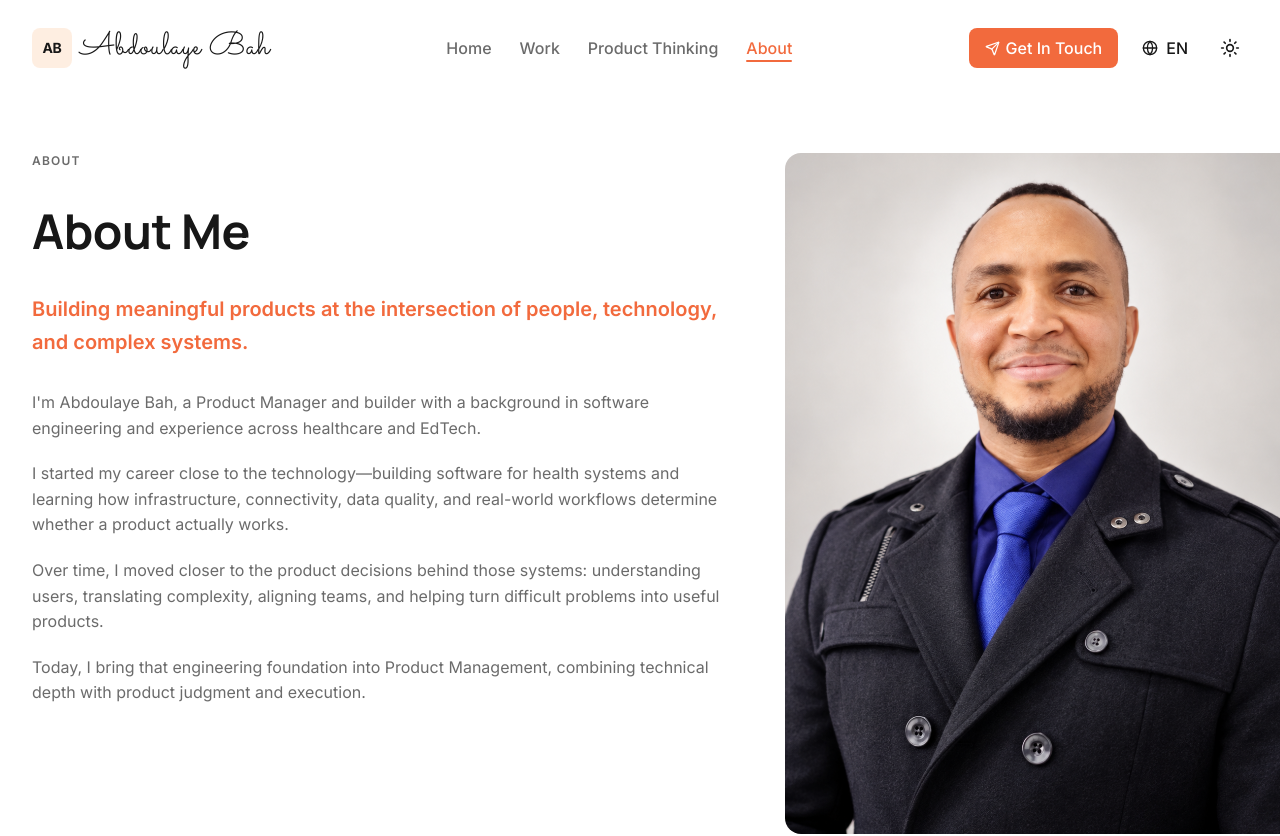
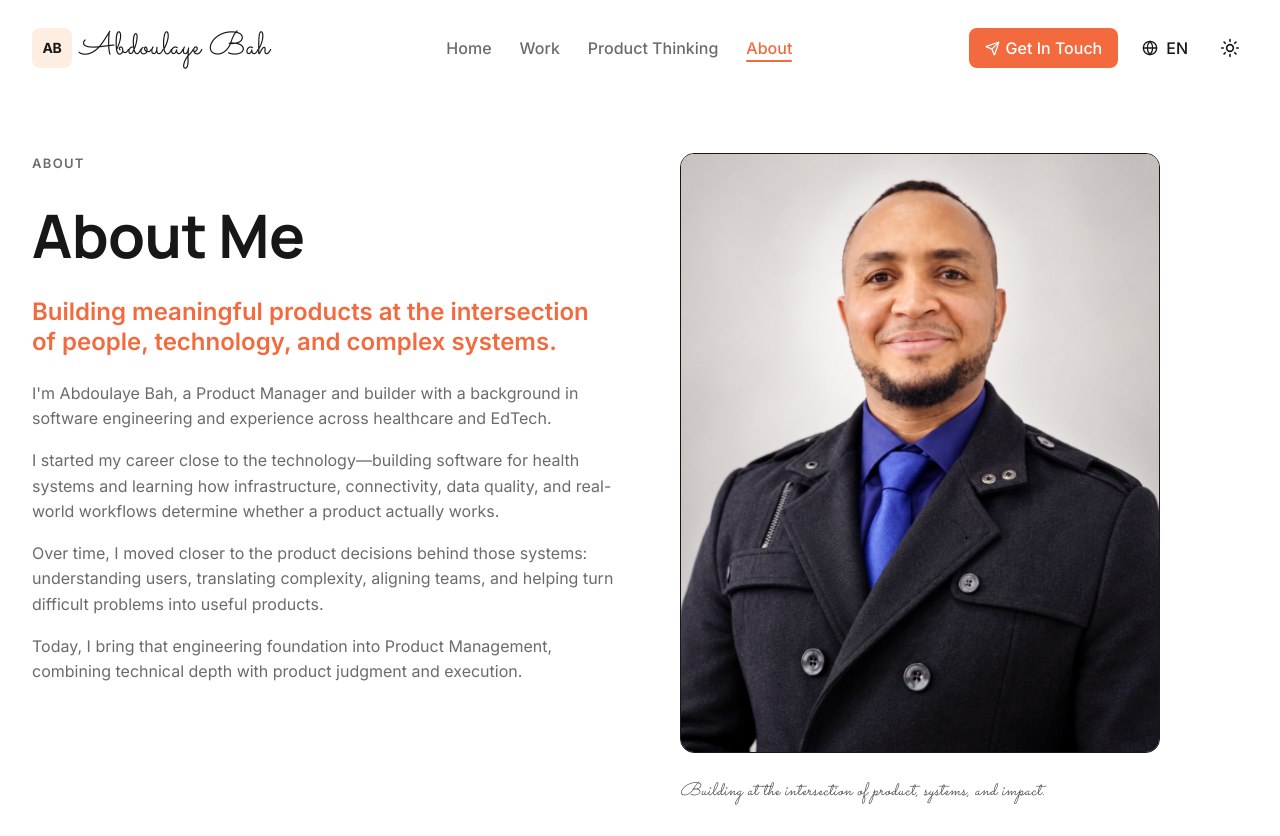
Before and after one commit to abdoulayebinta/my-portfolio, a Next.js app in the folder frontend/: page /about in a window 1280 px wide. Shown: the top 836 px of the page. Built offline with nearby package versions, Linux system fonts and the light colour scheme.

Commit message:
Make the Hero match About 2

```diff
--- a/frontend/components/sections/about-story.tsx
+++ b/frontend/components/sections/about-story.tsx
@@ -11,29 +11,29 @@ export function AboutStory() {
   return (
     <>
       {/* Section 1: About Me Introduction */}
-      <section className="pt-12 md:pt-14 pb-8 md:pb-10">
+      <section className="py-12 md:py-14">
         <div className="container mx-auto px-4 md:px-8">
-          <div className="grid grid-cols-1 md:grid-cols-[58%_42%] gap-8 md:gap-12 items-start">
+          <div className="grid grid-cols-1 md:grid-cols-[48%_48%] gap-8 md:gap-12 items-start md:gap-16">
 
             {/* Text Column */}
-            <div className="space-y-8 order-2 md:order-1">
+            <div className="space-y-6 order-2 md:order-1">
               {/* Eyebrow */}
-              <div className="text-xs font-semibold text-muted-foreground uppercase tracking-widest">
+              <div className="text-[12px] md:text-[13px] font-semibold text-muted-foreground uppercase tracking-widest">
                 About
               </div>
 
               {/* Main Heading */}
-              <h1 className="text-4xl md:text-5xl font-bold leading-tight">
+              <h1 className="text-5xl md:text-6xl font-bold leading-tight">
                 About Me
               </h1>
 
               {/* Subheading in Coral */}
-              <p className="text-lg md:text-xl font-semibold text-primary leading-relaxed">
+              <p className="text-xl md:text-2xl font-semibold text-primary leading-tight max-w-[640px]">
                 Building meaningful products at the intersection of people, technology, and complex systems.
               </p>
 
               {/* Body Copy */}
-              <div className="space-y-5 text-base md:text-lg text-muted-foreground leading-relaxed">
+              <div className="space-y-4 text-base md:text-[17px] text-muted-foreground leading-[1.6] max-w-[640px]">
                 <p>
                   I'm Abdoulaye Bah, a Product Manager and builder with a background in software engineering and experience across healthcare and EdTech.
                 </p>
@@ -50,11 +50,15 @@ export function AboutStory() {
             </div>
 
             {/* Portrait Column */}
-            <div className="relative order-1 md:order-2">
+            <div className="relative order-1 md:order-2 flex flex-col items-center md:items-start">
+              {/* Soft Peach Background */}
+              <div className="relative w-full max-w-[480px]">
+                <div className="absolute -inset-8 bg-soft-peach rounded-2xl opacity-60 -z-10" />
+
                 {/* Portrait Container */}
                 <div className="relative space-y-6">
-                <div className="relative rounded-2xl overflow-hidden bg-soft-peach">
-                  <div className="aspect-[3/4] relative">
+                  <div className="relative rounded-[14px] overflow-hidden bg-soft-peach border border-soft-peach/30">
+                    <div className="aspect-[4/5] relative">
                       <Image
                         src="/visuals/abdoulaye-bah-pm.png"
                         alt="Abdoulaye Bah"
@@ -66,10 +70,11 @@ export function AboutStory() {
                   </div>
 
                   {/* Caption */}
-                <div className="text-center pt-2">
-                  <p className="text-[13px] md:text-sm text-muted-foreground italic signature-name leading-relaxed">
+                  <div className="text-center md:text-left">
+                    <p className="text-[16px] md:text-[18px] text-foreground/80 italic signature-name leading-relaxed">
                       Building at the intersection of product, systems, and impact.
                     </p>
+                  </div>
                 </div>
               </div>
             </div>
```
Lines whose indentation alone changed are shown as unchanged.
